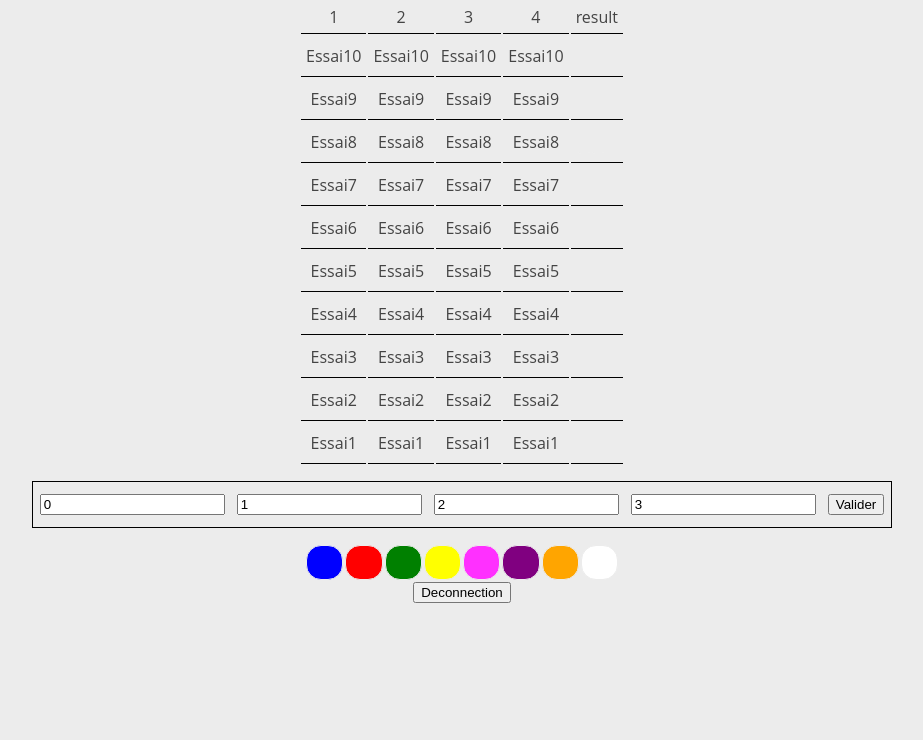
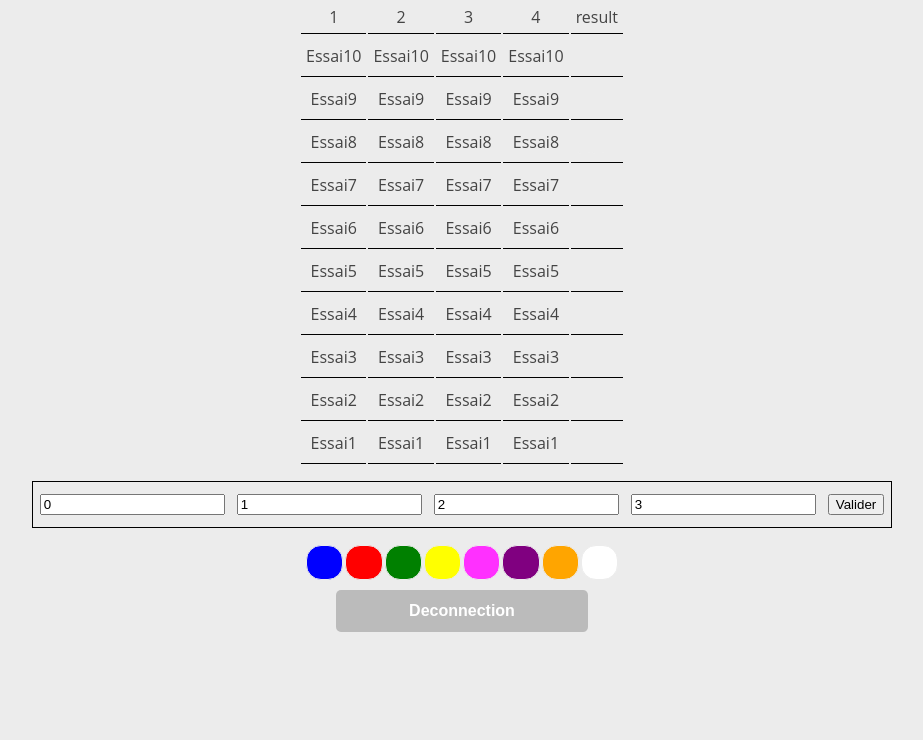
Before and after one commit to Youlounn/MastermindIUT, a PHP site: page / in a window 1280 px wide. Shown: the part 102-842 px from the top of the page, without its empty margins (178-1101 px from the left). Run offline with PHP 8.4, Linux system fonts and the light colour scheme; the visitor is signed in with stand-in values (Sample User, id 1).

Commit message:
Bouton déco fini

```diff
--- a/vue/style/general.css
+++ b/vue/style/general.css
@@ -206,3 +206,25 @@ td {
   color: white;
   background-color: #DDDDDD;
 }
+
+#deco{
+  width: 20%;
+  padding: 12px 20px;
+  margin: 8px 0;
+  border: 0px;
+  border-radius : 5px;
+  color : white;
+  font-size: 100%;
+  font-weight: bold;
+  background-color : #BBBBBB ;
+  transition: .3s;
+  -webkit-transition: .3s;
+  -moz-transition: .3s;
+  -o-transition: .3s;
+}
+
+#deco:hover{
+  border: 0px;
+  color : white;
+  background-color: #BB5555;
+}
--- a/vue/vuePartie.php
+++ b/vue/vuePartie.php
@@ -244,7 +244,7 @@ class VuePartie{
           </table>
           <form method="post" action="index.php">
             <input type="hidden" name="sendType" value="2" />
-            <input type="submit" value="Deconnection" />
+            <input  id="deco" type="submit" value="Deconnection" />
           </form>
       <div>
     </body>
@@ -354,7 +354,7 @@ class VuePartie{
 
           <form method="post" action="index.php">
             <input type="hidden" name="sendType" value="2" />
-            <input type="submit" value="Deconnection" />
+            <input id="deco" type="submit" value="Deconnection" />
           </form>
       <div>
     </body>
```
